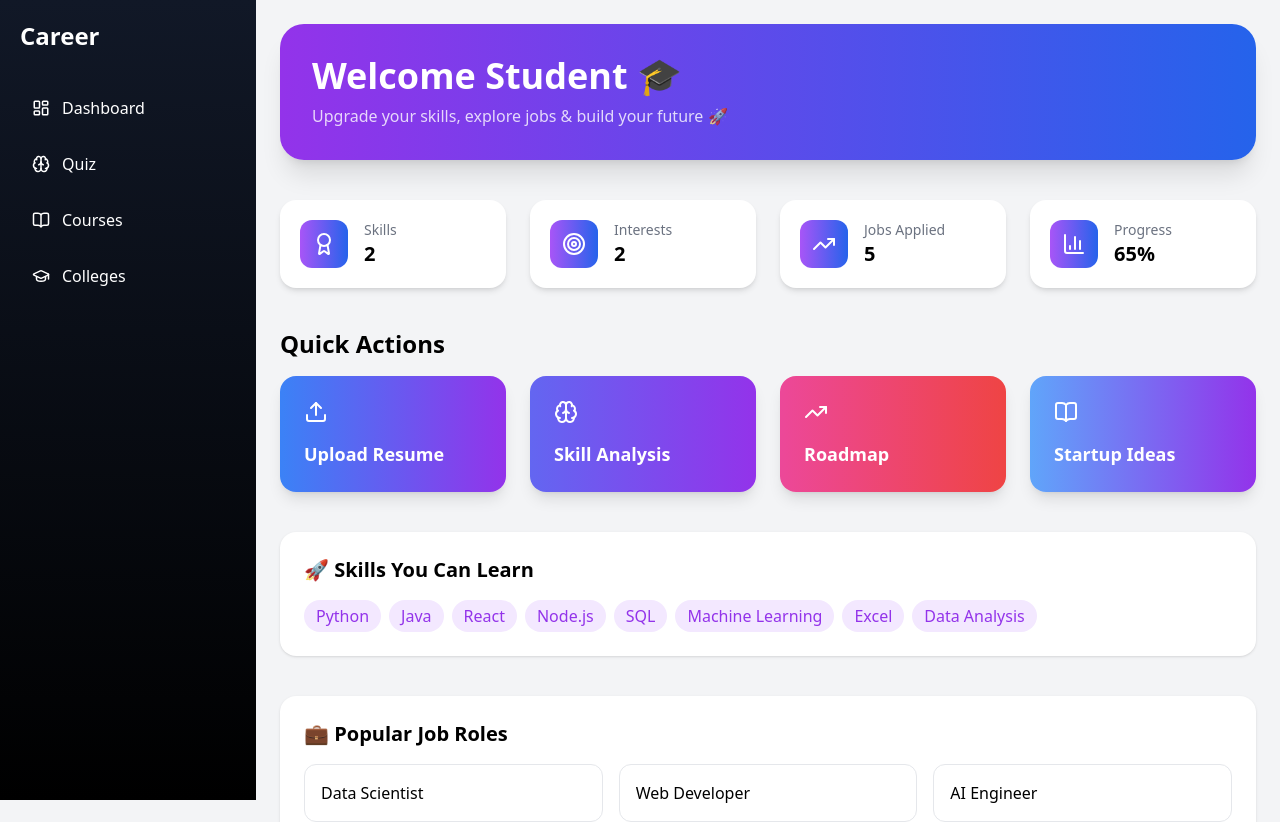
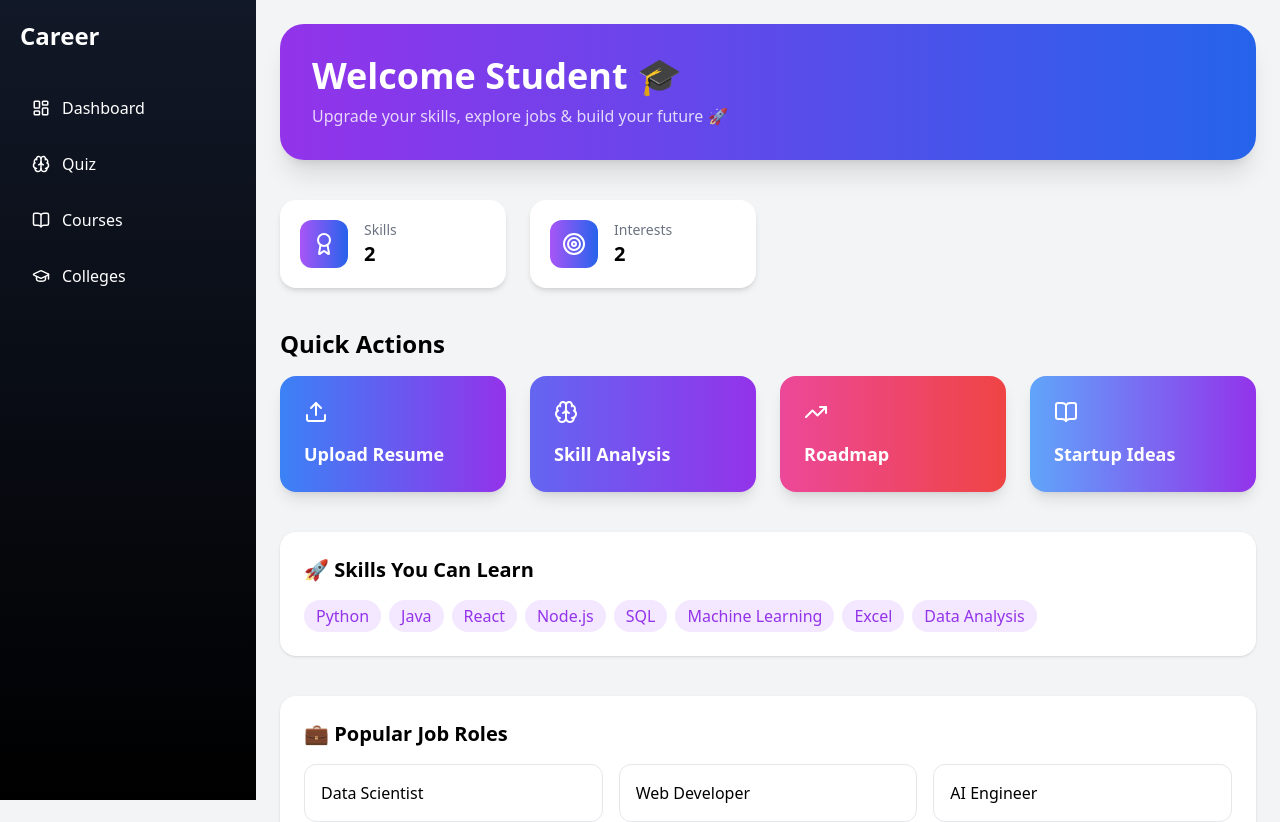
Before and after one commit to MarushiniB/client, a React (Vite) app: page /college-dashboard in a window 1280 px wide. Shown: the top 822 px of the page. Built offline with nearby package versions, Linux system fonts and the light colour scheme.

Commit message:
Comment out jobs and progress statistics
Comment out the 'Jobs Applied' and 'Progress' statistics in the CollegeDashboard.

```diff
--- a/src/pages/CollegeDashboard.tsx
+++ b/src/pages/CollegeDashboard.tsx
@@ -53,8 +53,8 @@ export default function CollegeDashboard() {
         {[
           { label: "Skills", value: skills.length, icon: <Award />, key: "skills" },
           { label: "Interests", value: interests.length, icon: <Target />, key: "interests" },
-          { label: "Jobs Applied", value: "5", icon: <TrendingUp />, key: "jobs" },
-          { label: "Progress", value: "65%", icon: <BarChart3 />, key: "progress" },
+          // { label: "Jobs Applied", value: "5", icon: <TrendingUp />, key: "jobs" },
+          // { label: "Progress", value: "65%", icon: <BarChart3 />, key: "progress" },
         ].map((stat, i) => (
           <motion.div
             key={i}
```
